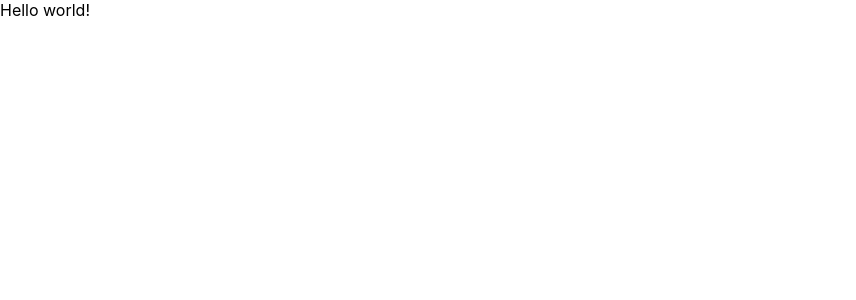
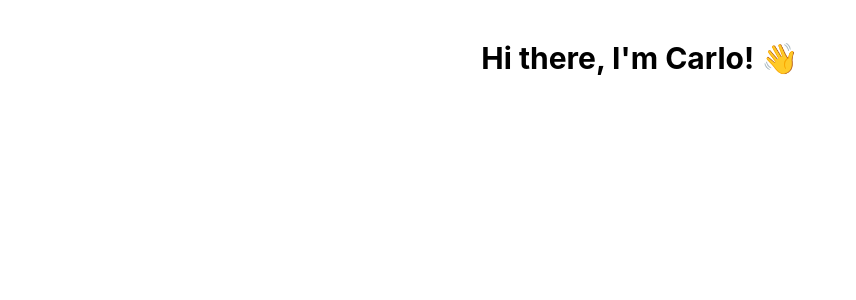
Before and after one commit to bottarocarlo/bottarocarlo, a Next.js app: page / in a window 1280 px wide. Shown: the top 300 px of the page, without its empty margins (0-856 px from the left). Built offline with nearby package versions, Linux system fonts and the light colour scheme.

Commit message:
added tailwind

```diff
--- a/package.json
+++ b/package.json
@@ -15,7 +15,10 @@
     "react-dom": "18.2.0"
   },
   "devDependencies": {
+    "autoprefixer": "^10.4.7",
     "eslint": "8.18.0",
-    "eslint-config-next": "12.1.6"
+    "eslint-config-next": "12.1.6",
+    "postcss": "^8.4.14",
+    "tailwindcss": "^3.1.4"
   }
 }
--- a/pages/index.js
+++ b/pages/index.js
@@ -1,10 +1,10 @@
-import Head from 'next/head'
-import styles from '../styles/Home.module.css'
+import Head from "next/head";
+import styles from "../styles/Home.module.css";
 
 export default function Home() {
   return (
     <div>
-      Hello world!
+      <h1 className="text-3xl  font-bold text-center py-10">Hi there, I'm Carlo! 👋</h1>
     </div>
-  )
+  );
 }
--- /dev/null
+++ b/postcss.config.js
@@ -0,0 +1,6 @@
+module.exports = {
+  plugins: {
+    tailwindcss: {},
+    autoprefixer: {},
+  },
+}
--- a/styles/globals.css
+++ b/styles/globals.css
@@ -1,3 +1,7 @@
+@tailwind base;
+@tailwind components;
+@tailwind utilities;
+
 html,
 body {
   padding: 0;
--- /dev/null
+++ b/tailwind.config.js
@@ -0,0 +1,10 @@
+module.exports = {
+  content: [
+    "./pages/**/*.{js,ts,jsx,tsx}",
+    "./components/**/*.{js,ts,jsx,tsx}",
+  ],
+  theme: {
+    extend: {},
+  },
+  plugins: [],
+}
```
Also changed, not shown: .travis.yaml (deleted), 1 other file (tests, documents, lock files or other folders).
